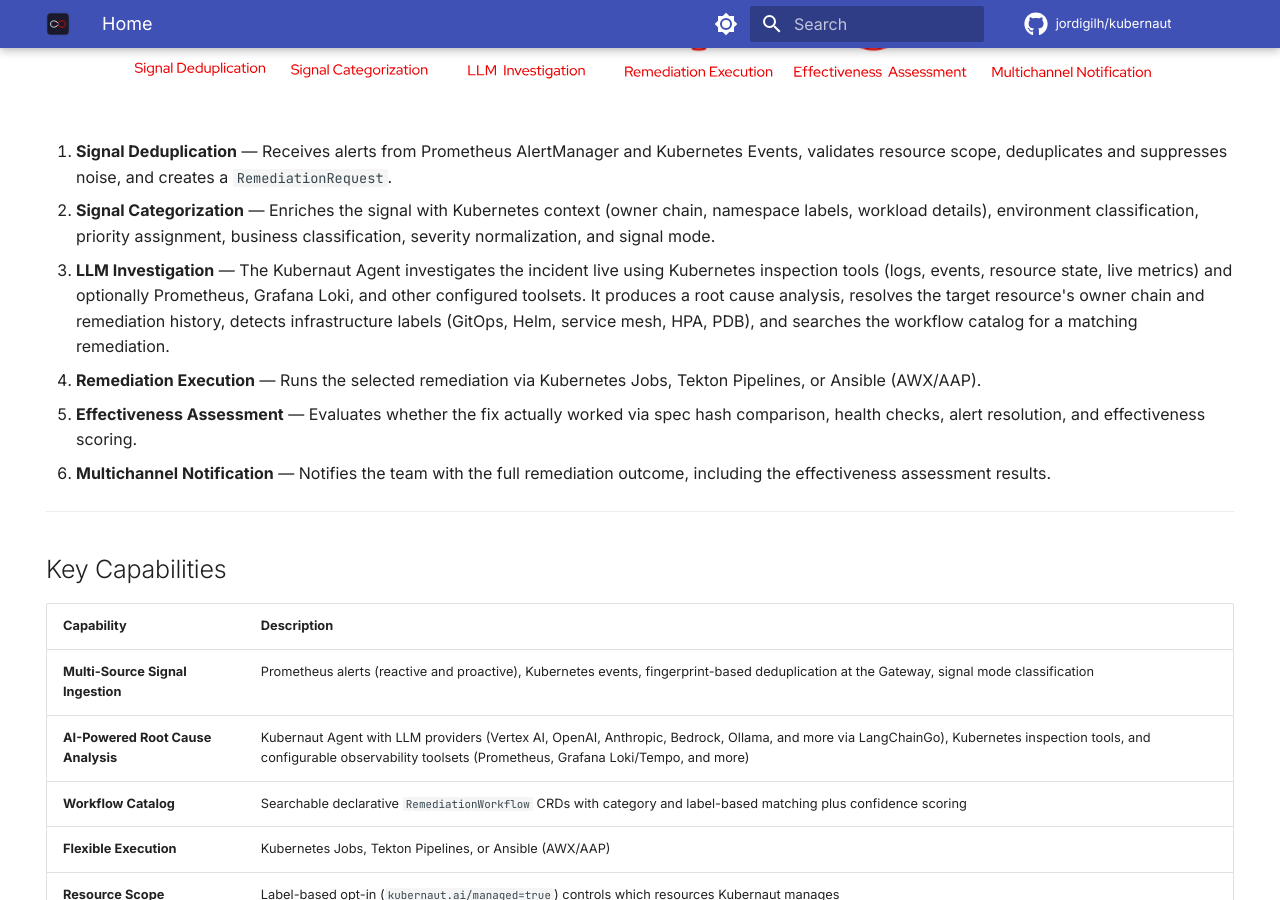
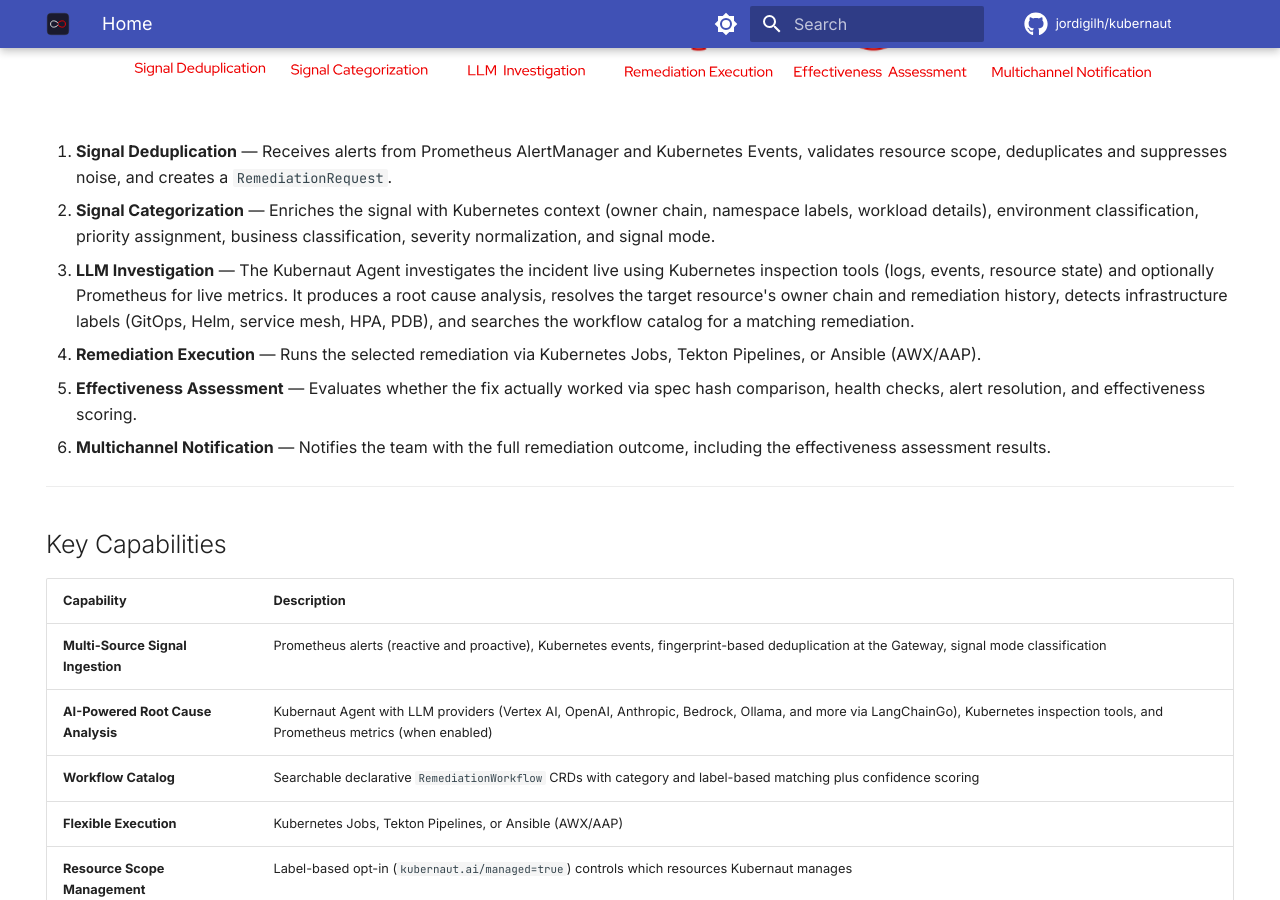
Before and after one commit to jordigilh/kubernaut-docs, an MkDocs documentation site: the page built from docs/index.md, in a window 1280 px wide and 900 px high, scrolled down 1126 px. Built offline with MkDocs 1.6.1 and Material for MkDocs 9.7.7, drawn with Linux system fonts in a browser that asks for light colours; comment, search, counter and statistics services are not loaded; the version menu is left out.

Commit message:
ci+docs: standardize version display, set default, fix toolset claims
- Add --title to mike deploy for consistent vX.Y display (not vX.Y.Z)
- Add mike set-default --push latest so root URL redirects to v1.3
- Retitle v1.0 and v1.2 as archived after v1.3 deploy
- Fix inaccurate Grafana Loki/Tempo toolset claims in index.md and
  ai-analysis.md — only Kubernetes and Prometheus are supported

Made-with: Cursor

```diff
--- a/docs/index.md
+++ b/docs/index.md
@@ -76,7 +76,7 @@ Kubernaut automates the entire incident response lifecycle through a six-stage p
 
 1. **Signal Deduplication** — Receives alerts from Prometheus AlertManager and Kubernetes Events, validates resource scope, deduplicates and suppresses noise, and creates a `RemediationRequest`.
 2. **Signal Categorization** — Enriches the signal with Kubernetes context (owner chain, namespace labels, workload details), environment classification, priority assignment, business classification, severity normalization, and signal mode.
-3. **LLM Investigation** — The Kubernaut Agent investigates the incident live using Kubernetes inspection tools (logs, events, resource state, live metrics) and optionally Prometheus, Grafana Loki, and other configured toolsets. It produces a root cause analysis, resolves the target resource's owner chain and remediation history, detects infrastructure labels (GitOps, Helm, service mesh, HPA, PDB), and searches the workflow catalog for a matching remediation.
+3. **LLM Investigation** — The Kubernaut Agent investigates the incident live using Kubernetes inspection tools (logs, events, resource state) and optionally Prometheus for live metrics. It produces a root cause analysis, resolves the target resource's owner chain and remediation history, detects infrastructure labels (GitOps, Helm, service mesh, HPA, PDB), and searches the workflow catalog for a matching remediation.
 4. **Remediation Execution** — Runs the selected remediation via Kubernetes Jobs, Tekton Pipelines, or Ansible (AWX/AAP).
 5. **Effectiveness Assessment** — Evaluates whether the fix actually worked via spec hash comparison, health checks, alert resolution, and effectiveness scoring.
 6. **Multichannel Notification** — Notifies the team with the full remediation outcome, including the effectiveness assessment results.
@@ -88,7 +88,7 @@ Kubernaut automates the entire incident response lifecycle through a six-stage p
 | Capability | Description |
 |---|---|
 | **Multi-Source Signal Ingestion** | Prometheus alerts (reactive and proactive), Kubernetes events, fingerprint-based deduplication at the Gateway, signal mode classification |
-| **AI-Powered Root Cause Analysis** | Kubernaut Agent with LLM providers (Vertex AI, OpenAI, Anthropic, Bedrock, Ollama, and more via LangChainGo), Kubernetes inspection tools, and configurable observability toolsets (Prometheus, Grafana Loki/Tempo, and more) |
+| **AI-Powered Root Cause Analysis** | Kubernaut Agent with LLM providers (Vertex AI, OpenAI, Anthropic, Bedrock, Ollama, and more via LangChainGo), Kubernetes inspection tools, and Prometheus metrics (when enabled) |
 | **Workflow Catalog** | Searchable declarative `RemediationWorkflow` CRDs with category and label-based matching plus confidence scoring |
 | **Flexible Execution** | Kubernetes Jobs, Tekton Pipelines, or Ansible (AWX/AAP) |
 | **Resource Scope Management** | Label-based opt-in (`kubernaut.ai/managed=true`) controls which resources Kubernaut manages |
```
Also changed, not shown: docs/architecture/ai-analysis.md (+2 -2 lines), 1 other file.
